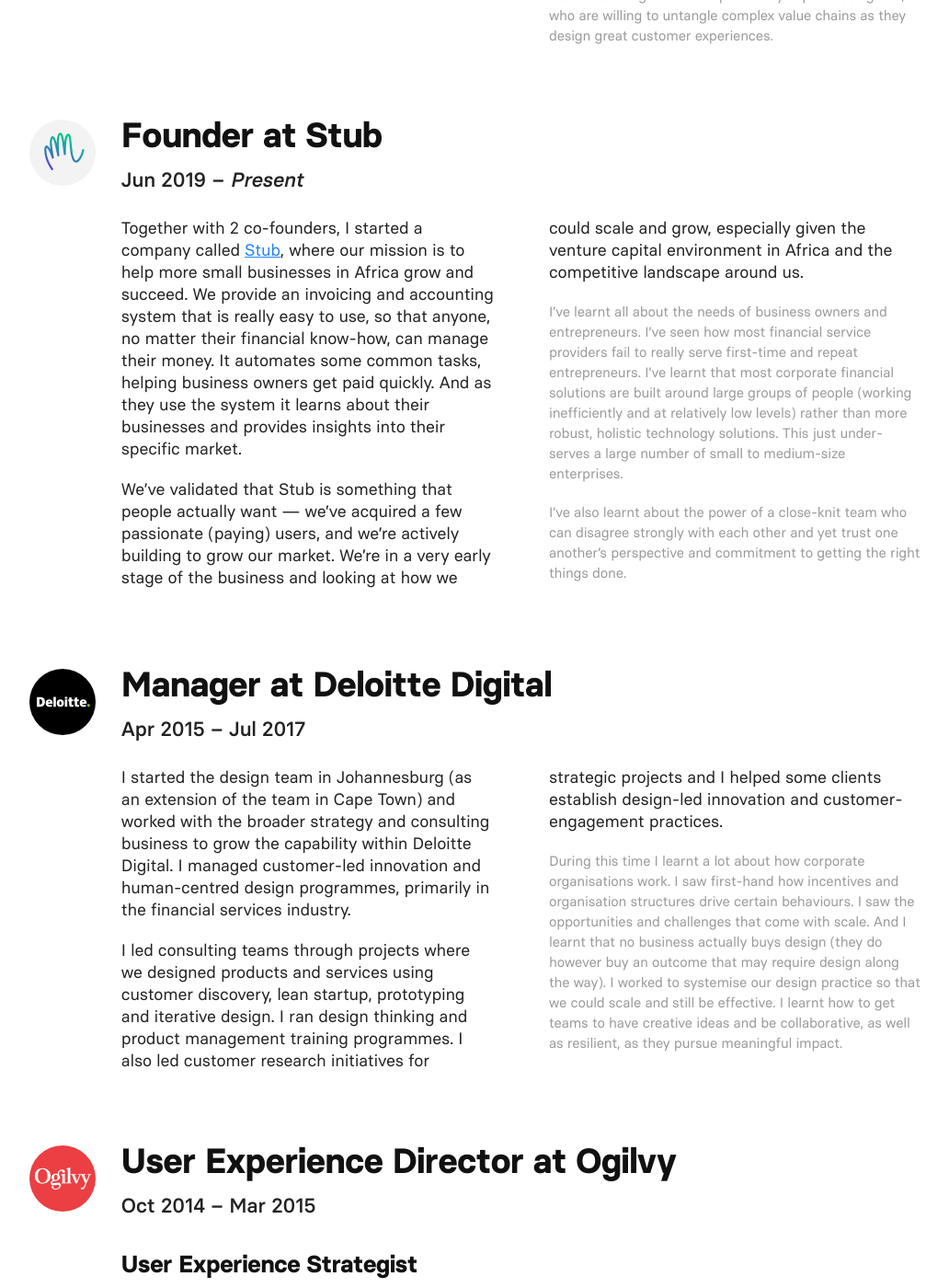
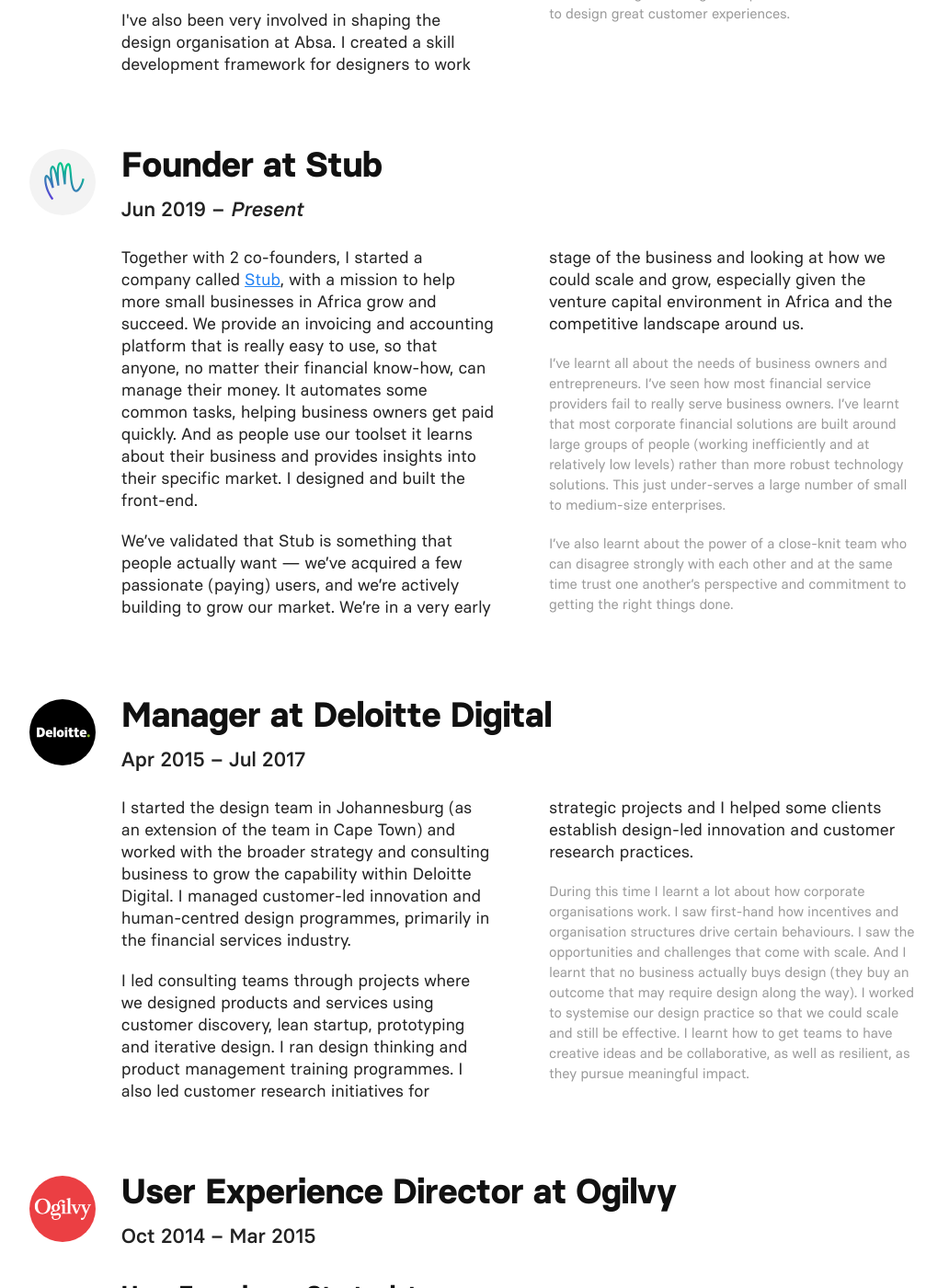
Before and after one commit to stuartwiener/stuartwiener.github.io, a Jekyll site: the page built from experience.html, in a window 1280 px wide and 1400 px high, scrolled down 1128 px. Shown: the whole window at 92% size, without its empty margins (73-1105 px from the left). Built offline with Jekyll 4.4.1, drawn with Linux system fonts in a browser that asks for light colours; some of the changed text lies outside the part shown.

Commit message:
more content polish

```diff
--- a/experience.html
+++ b/experience.html
@@ -22,10 +22,10 @@
     <div class="content">
         <p>I lead the design team responsible for <a href="https://apps.apple.com/za/app/absa-banking/id1085620596" target="_blank">Absa’s banking app</a>. We work closely with product leaders, engineers, business partners and our other channels to design and ship financial services to customers. Our design work covers everything from customer discovery, through concept development, validation and delivery. </p>
         <p>In 2018 I initiated and led a full redesign of the app as part of an overall bank rebrand. We improved the information architecture and implemented a design system for the app. This provided the fundamental framework for the growth of the app since. At the same time, I led the design of the first WhatsApp-based banking solution (in the world, at the time).</p>
-        <p>Since 2018 the App Store rating of Absa’s app has moved from 2.7 to 4.7 out of 5, on both iOS and Android. The number of active customers using the app has grown by approximately 60% year-on-year, to 1.8m active users today.</p>
-        <p>I created a skill development framework for designers to work with their mentors to grow their design skills. I also helped develop our grad program which was in response to a lack of high quality design skills in South Africa. We take graduate-level designers through a 1 year programme of accelerated learning.</p>
+        <p>Since 2018 the App Store rating of Absa’s app has improved from 2.7 to 4.7 out of 5, on both iOS and Android. The number of active customers using the app has grown by approximately 60% year-on-year, to 1.8m active users today.</p>
+        <p>I've also been very involved in shaping the design organisation at Absa. I created a skill development framework for designers to work with their mentors to grow their design skills. I also helped develop our grad program which was in response to a lack of high quality design skills in South Africa. We take graduate-level designers through a 1 year programme of accelerated learning.</p>
         <p class="sidebar">At Absa I have learnt a lot about managing a large design organisation. My team is about 20 designers, and the whole design organisation is around 100. We’ve implemented design operations and standards to help us scale. We’ve centralised some support functions and we’ve adjusted the organisation structure to create better career paths for designers. We’ve established design as a critical function within the organisation, advocating for design and working into each of the business areas throughout the organisation.</p>
-        <p class="sidebar">I’ve also learnt a lot about financial services. People feel very strong, fundamental emotions about their money and this drives behaviour at a level that few organisations seem to be aware of. Designing great services is made even more complex by the regulatory and risk environment around banking. This all requires very capable designers, who are willing to untangle complex value chains as they design great customer experiences. </p>
+        <p class="sidebar">I’ve also learnt a lot about financial services. People feel very strong, fundamental emotions about their money and this drives behaviour at a level that few organisations seem to be aware of. Designing great services is made even more complex by the regulatory and risk environment around banking. This all requires very capable designers, who are willing to untangle complex value chains in order to design great customer experiences. </p>
     </div>
 </div>
 
@@ -38,10 +38,10 @@
         </div>
     </div>
     <div class="content">
-        <p>Together with 2 co-founders, I started a company called <a href="https://stub.africa" target="_blank">Stub</a>, where our mission is to help more small businesses in Africa grow and succeed. We provide an invoicing and accounting system that is really easy to use, so that anyone, no matter their financial know-how, can manage their money. It automates some common tasks, helping business owners get paid quickly. And as they use the system it learns about their businesses and provides insights into their specific market.</p>
+        <p>Together with 2 co-founders, I started a company called <a href="https://stub.africa" target="_blank">Stub</a>, with a mission to help more small businesses in Africa grow and succeed. We provide an invoicing and accounting platform that is really easy to use, so that anyone, no matter their financial know-how, can manage their money. It automates some common tasks, helping business owners get paid quickly. And as people use our toolset it learns about their business and provides insights into their specific market. I designed and built the front-end.</p>
         <p>We’ve validated that Stub is something that people actually want — we’ve acquired a few passionate (paying) users, and we’re actively building to grow our market. We’re in a very early stage of the business and looking at how we could scale and grow, especially given the venture capital environment in Africa and the competitive landscape around us.</p>
-        <p class="sidebar">I’ve learnt all about the needs of business owners and entrepreneurs. I’ve seen how most financial service providers fail to really serve first-time and repeat entrepreneurs. I’ve learnt that most corporate financial solutions are built around large groups of people (working inefficiently and at relatively low levels) rather than more robust, holistic technology solutions. This just under-serves a large number of small to medium-size enterprises.</p>
-        <p class="sidebar">I’ve also learnt about the power of a close-knit team who can disagree strongly with each other and yet trust one another’s perspective and commitment to getting the right things done.</p>
+        <p class="sidebar">I’ve learnt all about the needs of business owners and entrepreneurs. I’ve seen how most financial service providers fail to really serve business owners. I’ve learnt that most corporate financial solutions are built around large groups of people (working inefficiently and at relatively low levels) rather than more robust technology solutions. This just under-serves a large number of small to medium-size enterprises.</p>
+        <p class="sidebar">I’ve also learnt about the power of a close-knit team who can disagree strongly with each other and at the same time trust one another’s perspective and commitment to getting the right things done.</p>
     </div>
 </div>
 
@@ -55,8 +55,8 @@
     </div>
     <div class="content">
         <p>I started the design team in Johannesburg (as an extension of the team in Cape Town) and worked with the broader strategy and consulting business to grow the capability within Deloitte Digital. I managed customer-led innovation and human-centred design programmes, primarily in the financial services industry.</p>
-        <p>I led consulting teams through projects where we designed products and services using customer discovery, lean startup, prototyping and iterative design. I ran design thinking and product management training programmes. I also led customer research initiatives for strategic projects and I helped some clients establish design-led innovation and customer-engagement practices.</p>
-        <p class="sidebar">During this time I learnt a lot about how corporate organisations work. I saw first-hand how incentives and organisation structures drive certain behaviours. I saw the opportunities and challenges that come with scale. And I learnt that no business actually buys design (they do however buy an outcome that may require design along the way). I worked to systemise our design practice so that we could scale and still be effective. I learnt how to get teams to have creative ideas and be collaborative, as well as resilient, as they pursue meaningful impact. </p>
+        <p>I led consulting teams through projects where we designed products and services using customer discovery, lean startup, prototyping and iterative design. I ran design thinking and product management training programmes. I also led customer research initiatives for strategic projects and I helped some clients establish design-led innovation and customer research practices.</p>
+        <p class="sidebar">During this time I learnt a lot about how corporate organisations work. I saw first-hand how incentives and organisation structures drive certain behaviours. I saw the opportunities and challenges that come with scale. And I learnt that no business actually buys design (they buy an outcome that may require design along the way). I worked to systemise our design practice so that we could scale and still be effective. I learnt how to get teams to have creative ideas and be collaborative, as well as resilient, as they pursue meaningful impact. </p>
     </div>
 </div>
 
@@ -87,7 +87,7 @@
     </div>
     <div class="content">
         <p>I was part of the user experience design team at Chillisoft, where I designed (and in some cases built) interfaces for client software projects. We worked closely with our developers on one hand (to implement the right solutions) and our clients on the other hand (to solve the right problems). My clients included a multinational logistics company, a company that built custom access management hardware, a startup working on a managed building contractor solution, a steel distribution company and many more. </p>
-        <p class="sidebar">I learnt a lot about how businesses work during this time. I saw the supply chains and various value chains of different businesses. I learnt about the roles that people play in organisations of different sizes and how incentives affect their work. I learnt to negotiate with business stakeholders and I built journey maps and other models to drive understanding and commitment to the design solutions we were creating. </p>
+        <p class="sidebar">I learnt a lot about how businesses work during this time. I saw the various value chains and inner workings of different businesses. I learnt about the roles that people play in organisations of different sizes and how incentives affect their work. I learnt to negotiate with business stakeholders and I worked with them to build journey maps and models to drive understanding and commitment to our design solutions.</p>
     </div>
 </div>
 
```
Also changed, not shown: other parts of experience.html (+2 -2 lines).
